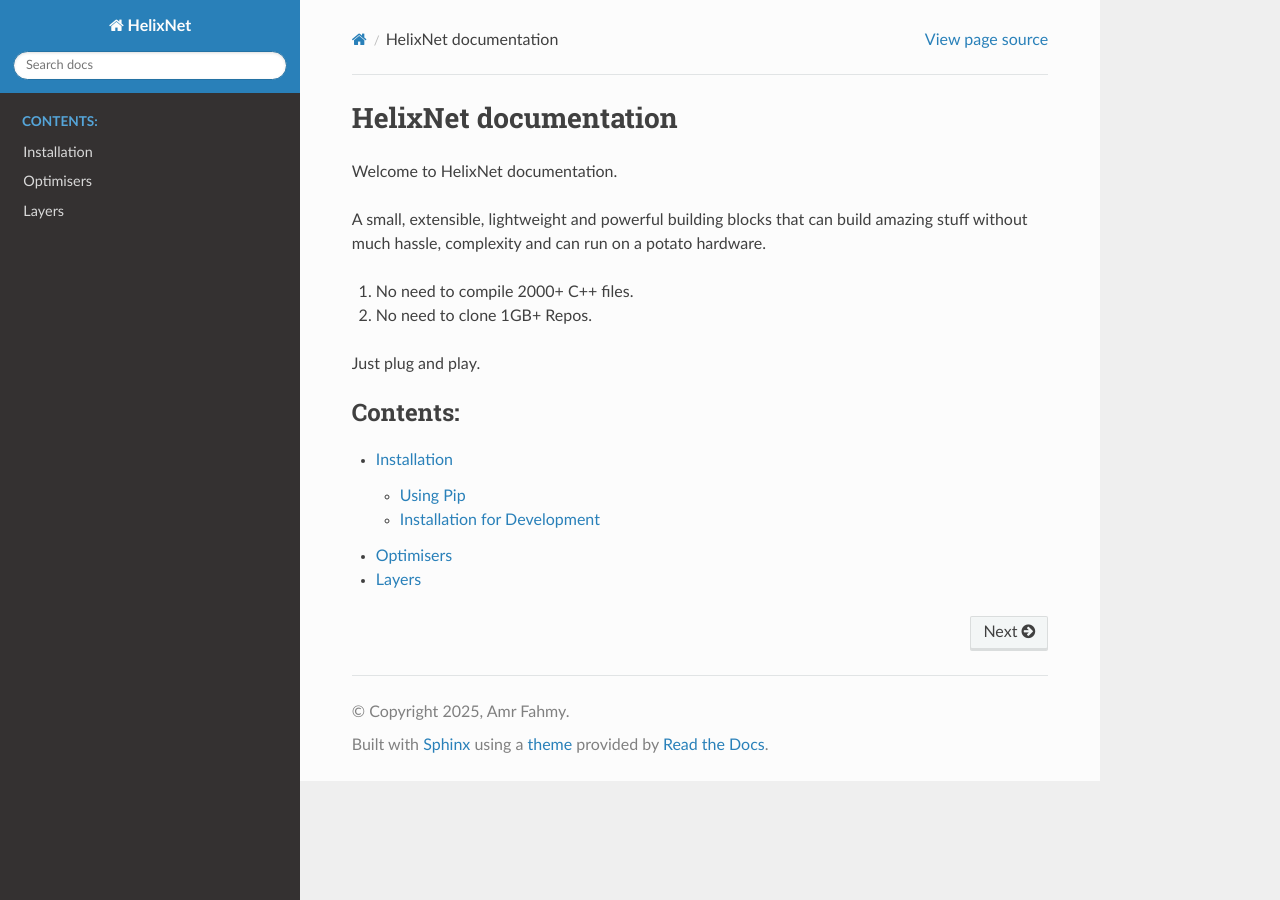
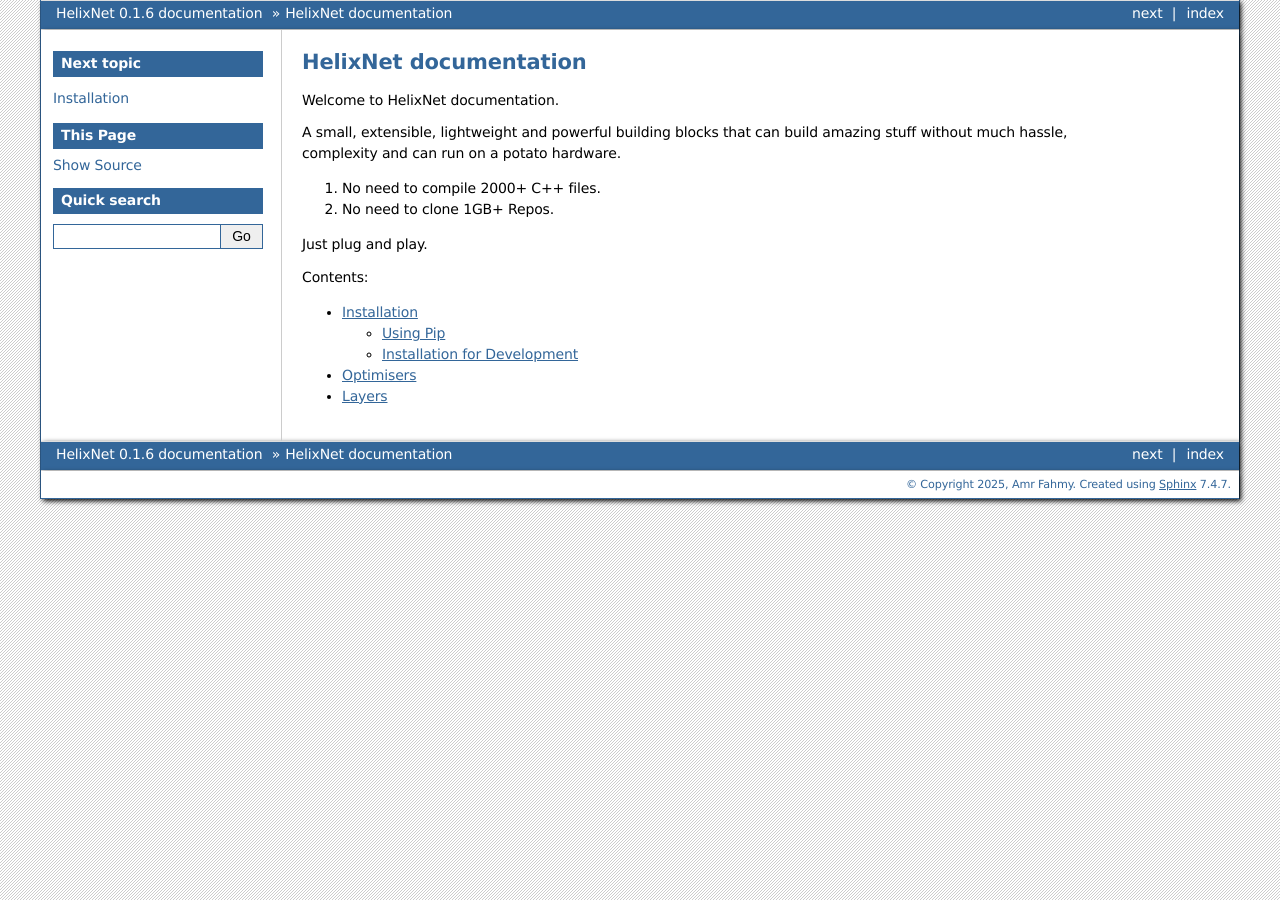
Before and after one commit to TheIridiumMan/HelixNet, a Sphinx documentation site: the page built from docs/index.rst, in a window 1280 px wide. Built offline with Sphinx 7.4.7, drawn with Linux system fonts in a browser that asks for light colours.

Commit message:
Update conf.py

```diff
--- a/docs/conf.py
+++ b/docs/conf.py
@@ -5,12 +5,11 @@
 
 # -- Project information -----------------------------------------------------
 # https://www.sphinx-doc.org/en/master/usage/configuration.html#project-information
-import sphinx_rtd_theme
 import sys
 from pathlib import Path
 
-html_theme = "sphinx_rtd_theme"
-html_theme_path = [sphinx_rtd_theme.get_html_theme_path()]
+html_theme = "bizstyle"
+#html_theme_path = [sphinx_rtd_theme.get_html_theme_path()]
 
 project = 'HelixNet'
 copyright = '2025, Amr Fahmy'
```
